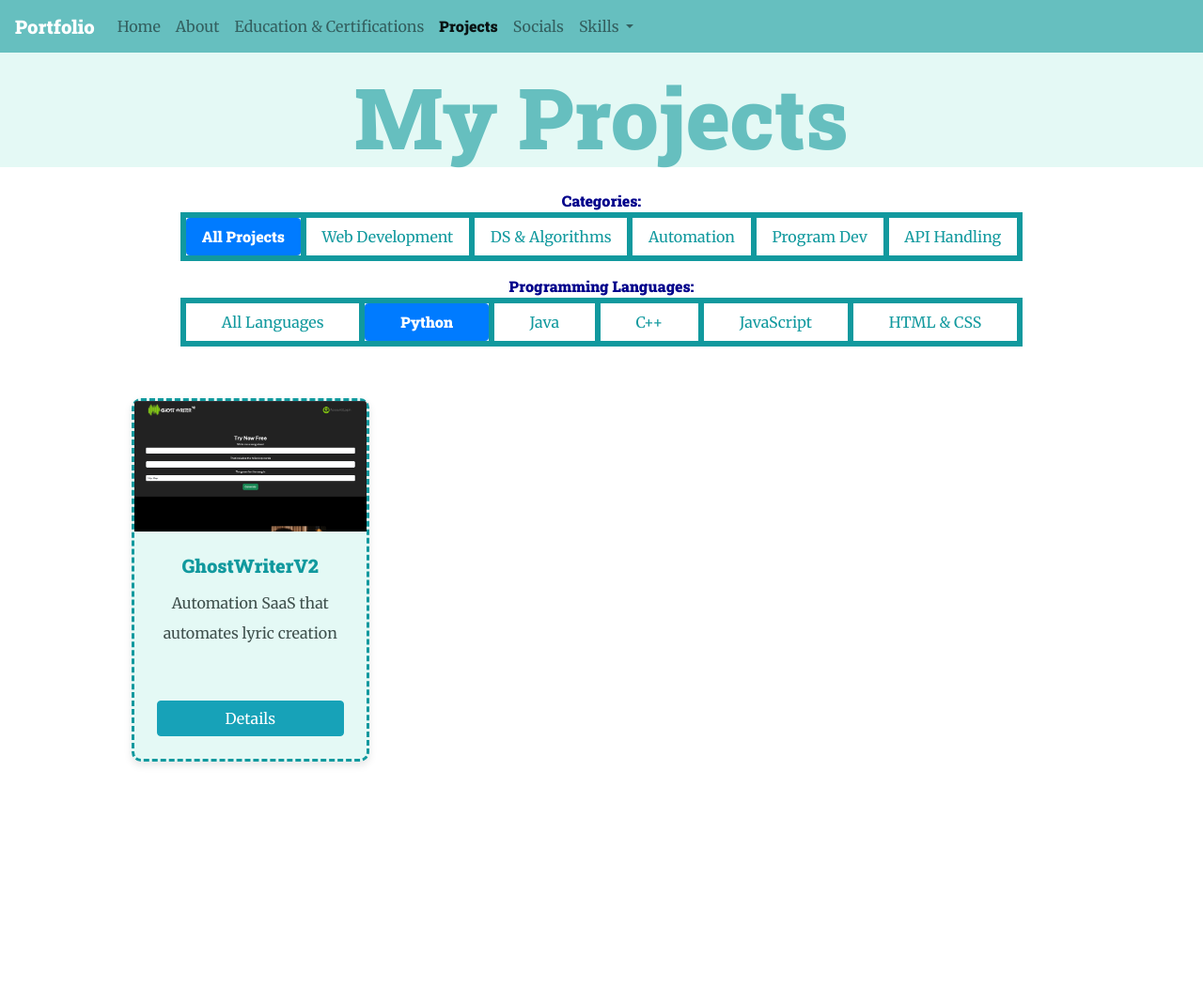
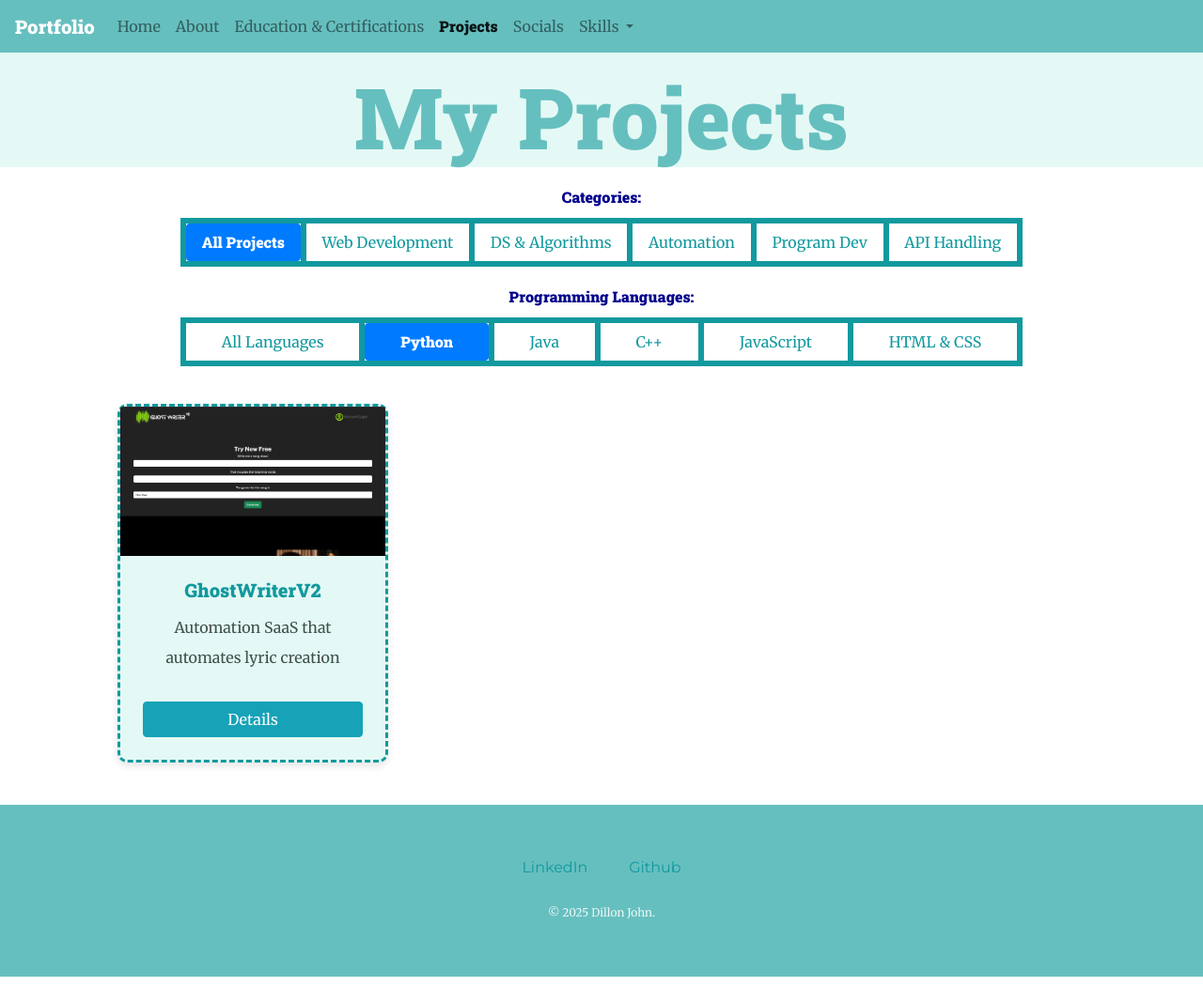
Before and after one commit to Dillon1john/D.Js_World, a Django app: page /projects/?language=Python in a window 1280 px wide. Shown: the top 1067 px of the page at 94% size. After the commit the page ends 1040 px from the top, so only its background shows below. Run offline with Django 4.2, Linux system fonts and the light colour scheme; data comes from the database, SQL or seed files in the repository; some libraries are stand-ins or nearby versions.

Commit message:
Removed excessive spacing: Eliminated the <br/> tag and reduced card margins
Better label spacing: Added proper margin styling to the "Categories" and "Programming Languages" labels with display: block

Reduced card gaps: Changed from gy-5 to gy-3 for better vertical spacing between project cards

Cleaned up card margins: Removed redundant margin settings and the problematic margin-right: 25% that was creating uneven spacing

Added container bottom margin: Added margin-bottom: 30px to the pythonTable container to provide proper spacing before the footer

```diff
--- a/Portfolio/templates/Portfolio/allProjects.html
+++ b/Portfolio/templates/Portfolio/allProjects.html
@@ -9,8 +9,7 @@
     <h1 style="font-family: 'RobotoSlabDark', 'sans-serif'" > My Projects</h1>
 {#    <h4><a href="index.html" class="back_button">Back</a></h4>#}
 </div>
-    <br/>
-    <span style="text-align: center; font-family: 'RobotoSlabDark', 'sans-serif'; color: darkblue">Categories:</span>
+    <span style="text-align: center; font-family: 'RobotoSlabDark', 'sans-serif'; color: darkblue; display: block; margin: 20px 0 10px 0;">Categories:</span>
 <section id="category-select">
 <ul class="nav nav-pills nav-fill filter-nav">
   <li class="nav-item">
@@ -34,7 +33,7 @@
 </ul>
 </section>
 
-     <span style="text-align: center; font-family: 'RobotoSlabDark', 'sans-serif'; color: darkblue">Programming Languages:</span>
+     <span style="text-align: center; font-family: 'RobotoSlabDark', 'sans-serif'; color: darkblue; display: block; margin: 20px 0 10px 0;">Programming Languages:</span>
 <section id="language-select">
 <ul class="nav nav-pills nav-fill filter-nav" >
   <li class="nav-item">
@@ -61,8 +60,7 @@
 
     <style>
     .card{
-        margin-top: 15px;
-        margin-bottom: 25px !important;
+        margin-bottom: 15px;
         box-shadow: 0 4px 8px rgba(0,0,0,0.1);
         border-radius: 10px;
         transition: transform 0.3s ease, box-shadow 0.3s ease;
@@ -149,10 +147,6 @@ height: 35%;
 }
 
 @media (min-width: 768px){
-    .card{
-        margin: 15px;
-        margin-right: 25%;
-    }
     .pythonTable {
         padding: 0 25px;
     }
@@ -173,13 +167,17 @@ height: 35%;
 }
 
 .col-12, .col-sm-6, .col-lg-4 {
-    margin-bottom: 20px;
+    margin-bottom: 15px;
+}
+
+.pythonTable {
+    margin-bottom: 30px;
 }
 
     </style>
 {#/* TODO Round corners of cards for projects */#}
 <div class="pythonTable">
-    <div class="row gy-5"> <!-- Using gy-5 for vertical gap spacing -->
+    <div class="row gy-3"> <!-- Using gy-3 for better vertical spacing -->
         {% for project in projects %}
             <div class="col-12 col-sm-6 col-lg-4 project-item"
                  data-categories="{% for category in project.category.all %}{{ category.name }}{% if not forloop.last %},{% endif %}{% endfor %}"
```
